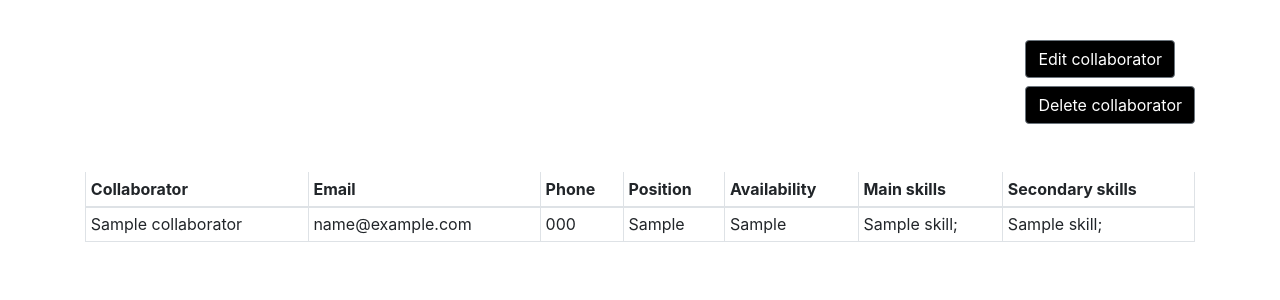
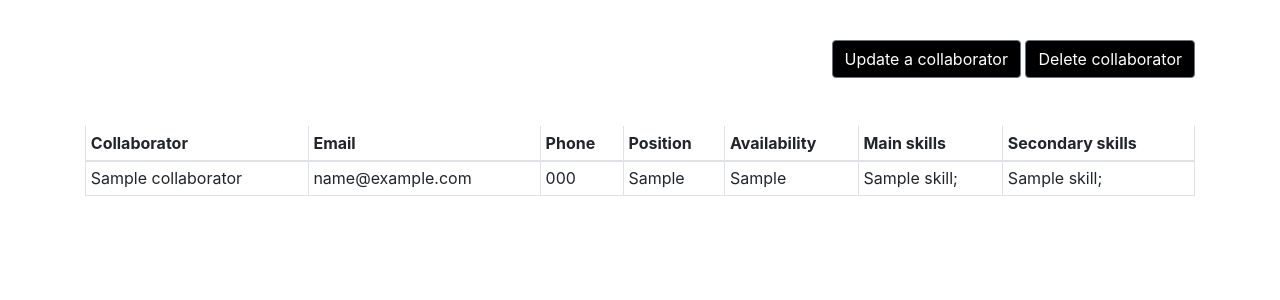
Before and after one commit to robertamangiapane/CRM-InVision-Lab, a Django app: page /collaborators/view/1 in a window 1280 px wide. Shown: the part 108-408 px from the top of the page. Run offline with Django 3.2, Linux system fonts and the light colour scheme; tables that the repository leaves empty hold one stand-in row (values such as "Sample post"); some libraries are stand-ins or nearby versions.

Commit message:
WIP boostrap, refactored collaborator delete and update view

```diff
--- a/app/crmInvisionLab/collaborators/collaborators_controller.py
+++ b/app/crmInvisionLab/collaborators/collaborators_controller.py
@@ -1,6 +1,6 @@
 from ..models import Collaborator
 from django.views.generic.list import ListView
-from django.views.generic.edit import CreateView
+from django.views.generic.edit import CreateView, DeleteView, UpdateView
 from django.views.generic.detail import DetailView
 from .collaborator_form import AddCollaboratorForm, SearchCollaboratorForm
 from .collaborators_filtering_helpers import *
@@ -17,7 +17,7 @@ class CollaboratorList(ListView):
         if collaborator_search_form.is_valid() and self.request.GET:
             sort_params = collaborator_filter(collaborator_search_form.cleaned_data)
 
-        return Collaborator.objects.filter(**sort_params)
+        return Collaborator.objects.filter(**sort_params).order_by(self.ordering)
 
     def get_context_data(self, **kwargs):
         context = super().get_context_data(**kwargs)
@@ -55,3 +55,30 @@ class CollaboratorView(DetailView):
         context = super().get_context_data(**kwargs)
         context['collaborator'] = self.object
         return context
+
+
+class CollaboratorDelete(DeleteView):
+    model = Collaborator
+    success_url = '/collaborators'
+
+
+class CollaboratorUpdate(UpdateView):
+    model = Collaborator
+    fields = AddCollaboratorForm.Meta.fields
+    template_name_suffix = '_update_form'
+
+    def get_form(self, form_class=None):
+        form = super().get_form(form_class)
+        form.fields['name'].widget.attrs.update({'class': 'form-control'})
+        form.fields['email'].widget.attrs.update({'class': 'form-control'})
+        form.fields['phone'].widget.attrs.update({'class': 'form-control'})
+        form.fields['position'].widget.attrs.update({'class': 'form-control'})
+        form.fields['availability'].widget.attrs.update({'class': 'form-control'})
+        form.fields['main_skills'].widget.attrs.update({'class': 'form-control'})
+        form.fields['secondary_skills'].widget.attrs.update({'class': 'form-control'})
+        return form
+
+    def form_valid(self, form):
+        self.object.save()
+        self.success_url = '/collaborators/view/' + str(self.object.id)
+        return super().form_valid(form)
--- a/app/crmInvisionLab/templates/base_collaborator_add_form.html
+++ b/app/crmInvisionLab/templates/base_collaborator_add_form.html
@@ -1,6 +1,6 @@
 <h5>Add a collaborator to your database:</h5>
 <div class="search-form">
-    <form action="/collaborators/add/collaborator" method="post">{% csrf_token %}
+    <form method="post">{% csrf_token %}
         <div class="form-row">
             <div class="form-group col-md-12">
                 {{ form.name.label }}
--- a/app/crmInvisionLab/templates/crmInvisionLab/collaborator_detail.html
+++ b/app/crmInvisionLab/templates/crmInvisionLab/collaborator_detail.html
@@ -3,12 +3,12 @@
 {% block content %}
 
 <div class="collaborator-menu">
-    <a href="/collaborators/edit/{{ collaborator.id }}">
-        <button type="button" class="btn btn-secondary">Edit collaborator</button>
+    <a href="/collaborators/update/{{ collaborator.id }}">
+        <button type="button" class="btn btn-secondary">Update a collaborator</button>
     </a>
-    <form action="/collaborators/delete/{{ collaborator.id }}" method="post">{% csrf_token %}
+    <a href="/collaborators/delete/{{ collaborator.id }}">
         <button type="button" class="btn btn-secondary">Delete collaborator</button>
-    </form>
+    </a>
 </div>
 
 <div class="collaborator-details">
--- a/app/crmInvisionLab/urls.py
+++ b/app/crmInvisionLab/urls.py
@@ -7,8 +7,8 @@ urlpatterns = [
     path('collaborators', CollaboratorList.as_view(), name="collaborators"),
     path('collaborators/add/collaborator', CollaboratorAdd.as_view(), name="collaborator_add"),
     path('collaborators/view/<str:pk>', CollaboratorView.as_view(), name='collaborator_view'),
-    path('collaborators/edit/<str:id_collaborator>', views.collaborator_edit, name='collaborator_edit'),
-    path('collaborators/delete/<str:id_collaborator>', views.collaborator_delete, name='collaborator_delete'),
+    path('collaborators/update/<str:pk>', CollaboratorUpdate.as_view(), name='collaborator_edit'),
+    path('collaborators/delete/<str:pk>', CollaboratorDelete.as_view(), name='collaborator_delete'),
     path('skills', views.skill_index, name="skills"),
     path('skills/add', views.skill_add, name="skills_add"),
     path('skills/edit/<str:id_skill>', views.skill_edit, name="skills_edit"),
```
Also changed, not shown: app/crmInvisionLab/templates/crmInvisionLab/collaborator_confirm_delete.html (added, +11 -0 lines), app/crmInvisionLab/templates/crmInvisionLab/collaborator_edit.html (deleted, +0 -23 lines), app/crmInvisionLab/templates/crmInvisionLab/collaborator_update_form.html (added, +16 -0 lines).
